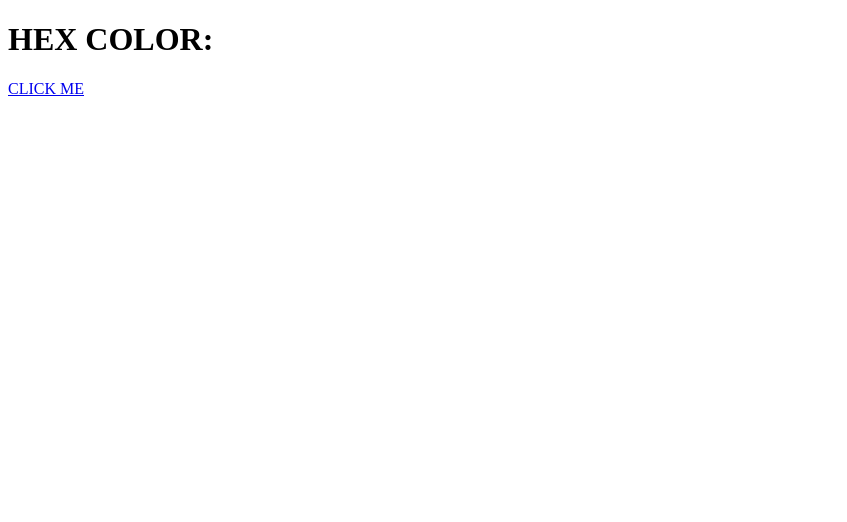
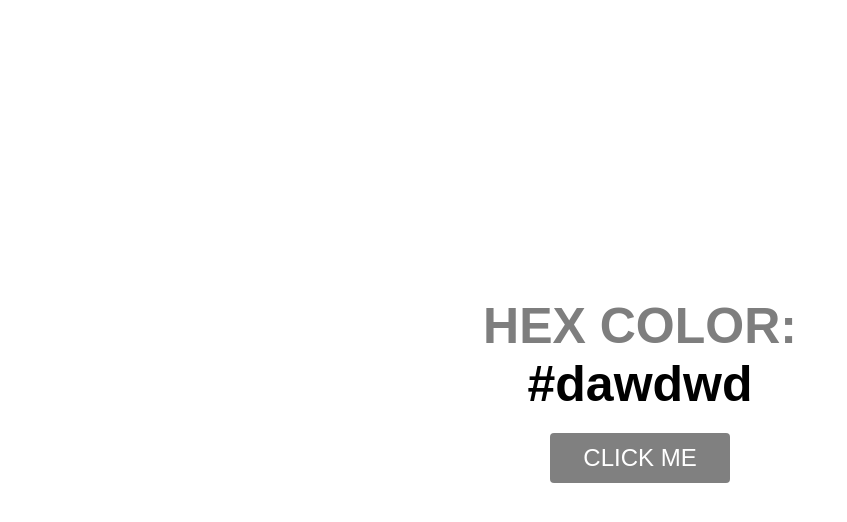
Before and after one commit to tonyspunei/Hex-Change-Background-Color, a plain HTML site: page index.html in a window 1280 px wide. Shown: the whole page, without its empty margins (0-847 px from the left). Drawn offline with Linux system fonts and the light colour scheme.

Commit message:
done with the css part, starting JS coding

```diff
--- a/index.html
+++ b/index.html
@@ -8,7 +8,7 @@
   </head>
   <body>
     <div class="backGround">
-      <h1>HEX COLOR: <span id="hexCode"></span></h1>
+      <h1>HEX COLOR: <br /><span id="hexCode">#dawdwd</span></h1>
       <a href="#" id="btn">CLICK ME</a>
     </div>
 
--- a/style.css
+++ b/style.css
@@ -0,0 +1,43 @@
+* {
+  margin: 0;
+  padding: 0;
+  box-sizing: border-box;
+}
+
+html {
+  font-size: 62.5%;
+}
+
+.backGround {
+  height: 100vh;
+  width: 100%;
+  display: flex;
+  flex-direction: column;
+  align-items: center;
+  justify-content: center;
+}
+
+.backGround > h1 {
+  font-size: 5rem;
+  font-family: fantasy;
+  text-align: center;
+  color: rgb(126, 126, 126);
+}
+.backGround > h1 > span {
+  color: black;
+}
+
+.backGround > a {
+  height: 5rem;
+  width: 18rem;
+  display: flex;
+  align-items: center;
+  justify-content: center;
+  background: grey;
+  text-decoration: none;
+  font-size: 2.4rem;
+  font-family: Arial, Helvetica, sans-serif;
+  color: #fff;
+  margin: 2rem 0;
+  border-radius: 4px;
+}
```
